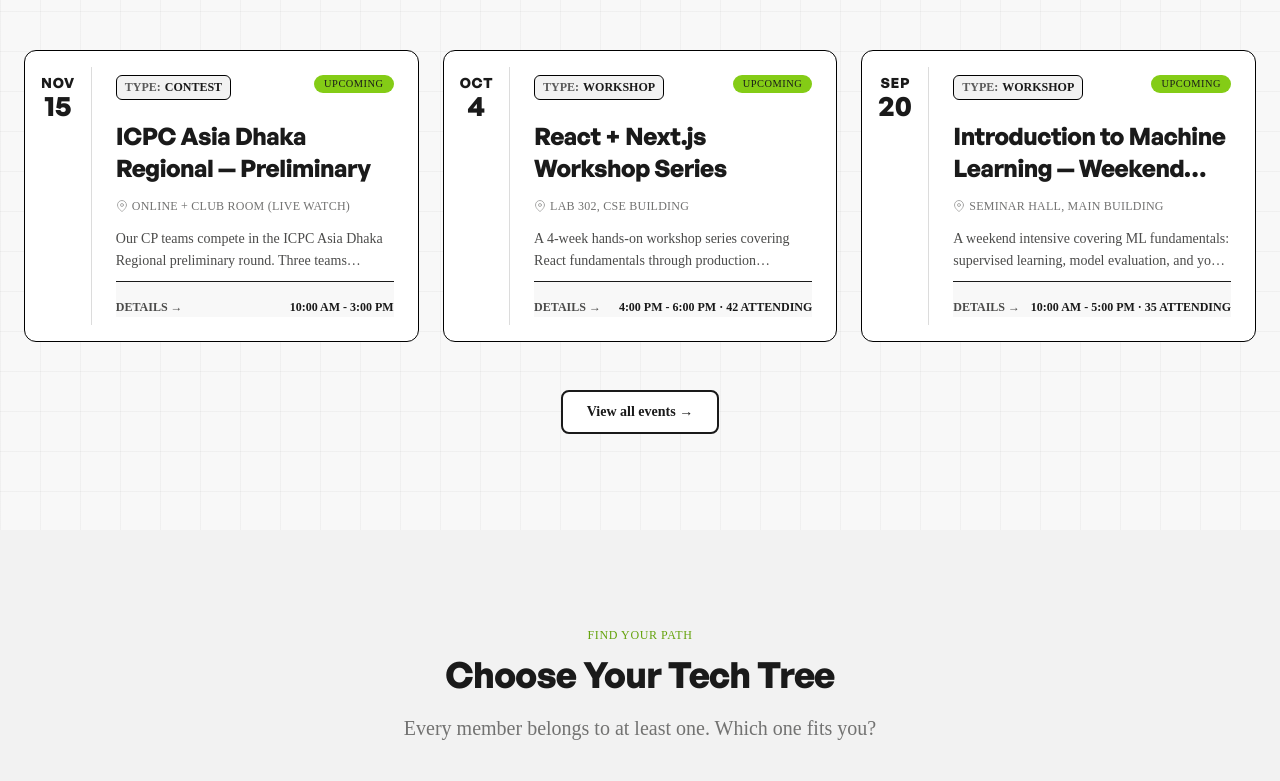
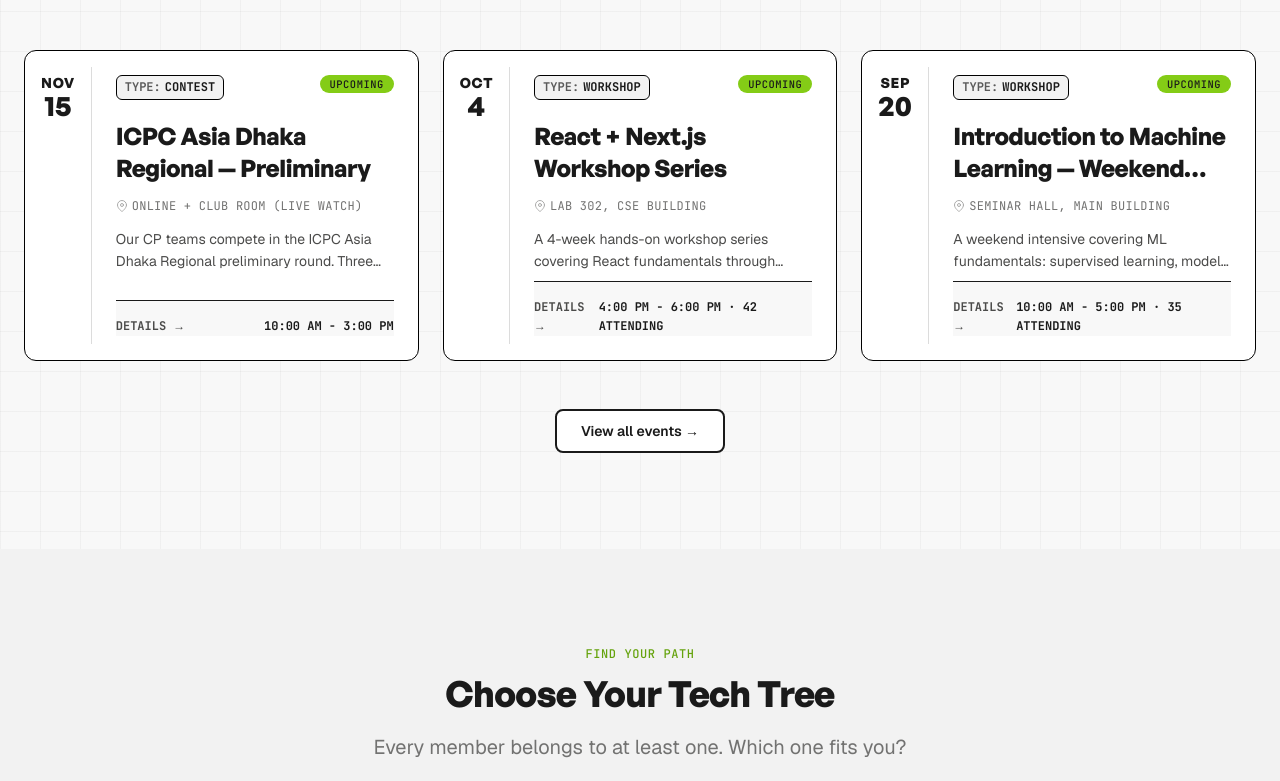
Before and after one commit to abokash590/ClubWebsite, a Next.js app: page / in a window 1280 px wide. Shown: the part 1109-1890 px from the top of the page. Built offline with nearby package versions, Linux system fonts and the light colour scheme.

Commit message:
fix(styles): resolve CSS font variable scoping issue and fallbacks

```diff
--- a/src/app/globals.css
+++ b/src/app/globals.css
@@ -126,9 +126,9 @@
   --space-9: 128px;
 
   /* Typography — 5-step scale (§8.1) */
-  --font-body: var(--font-geist-sans), system-ui, sans-serif;
+  --font-body: var(--font-geist-sans, system-ui, sans-serif);
   --font-heading: "General Sans", system-ui, sans-serif;
-  --font-mono: var(--font-jetbrains-mono), ui-monospace, SFMono-Regular, monospace;
+  --font-mono: var(--font-jetbrains-mono, ui-monospace, SFMono-Regular, monospace);
 
   --text-xs: 0.75rem;     /* 12px */
   --text-sm: 0.875rem;    /* 14px */
--- a/src/app/layout.tsx
+++ b/src/app/layout.tsx
@@ -27,8 +27,8 @@ export default function RootLayout({
   children: React.ReactNode;
 }>) {
   return (
-    <html lang="en" suppressHydrationWarning>
-      <body className={`${GeistSans.variable} ${jetbrainsMono.variable}`}>
+    <html lang="en" className={`${GeistSans.variable} ${jetbrainsMono.variable}`} suppressHydrationWarning>
+      <body>
         <ThemeProvider>
           <Navbar />
           <main id="main-content">{children}</main>
```
